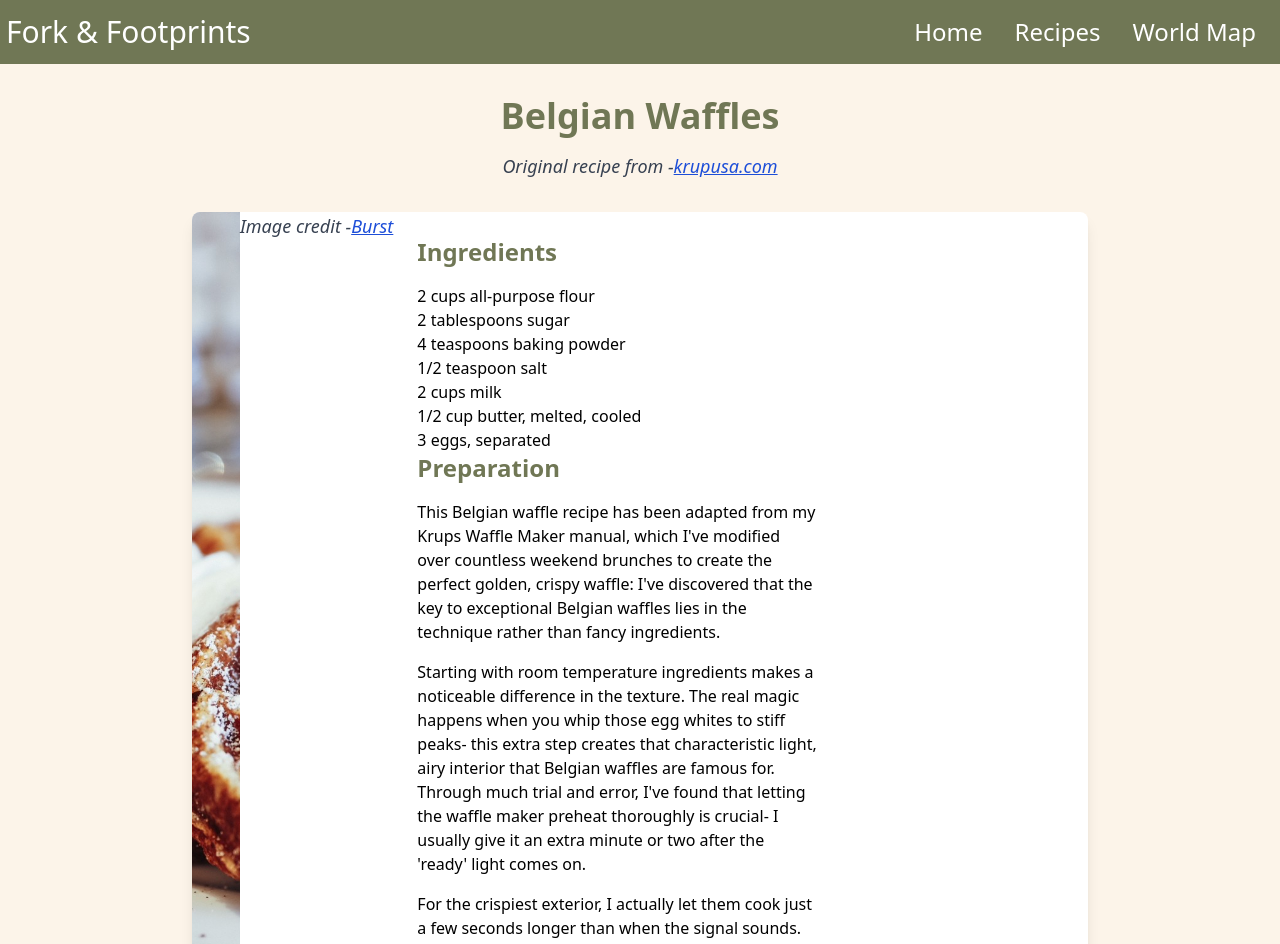
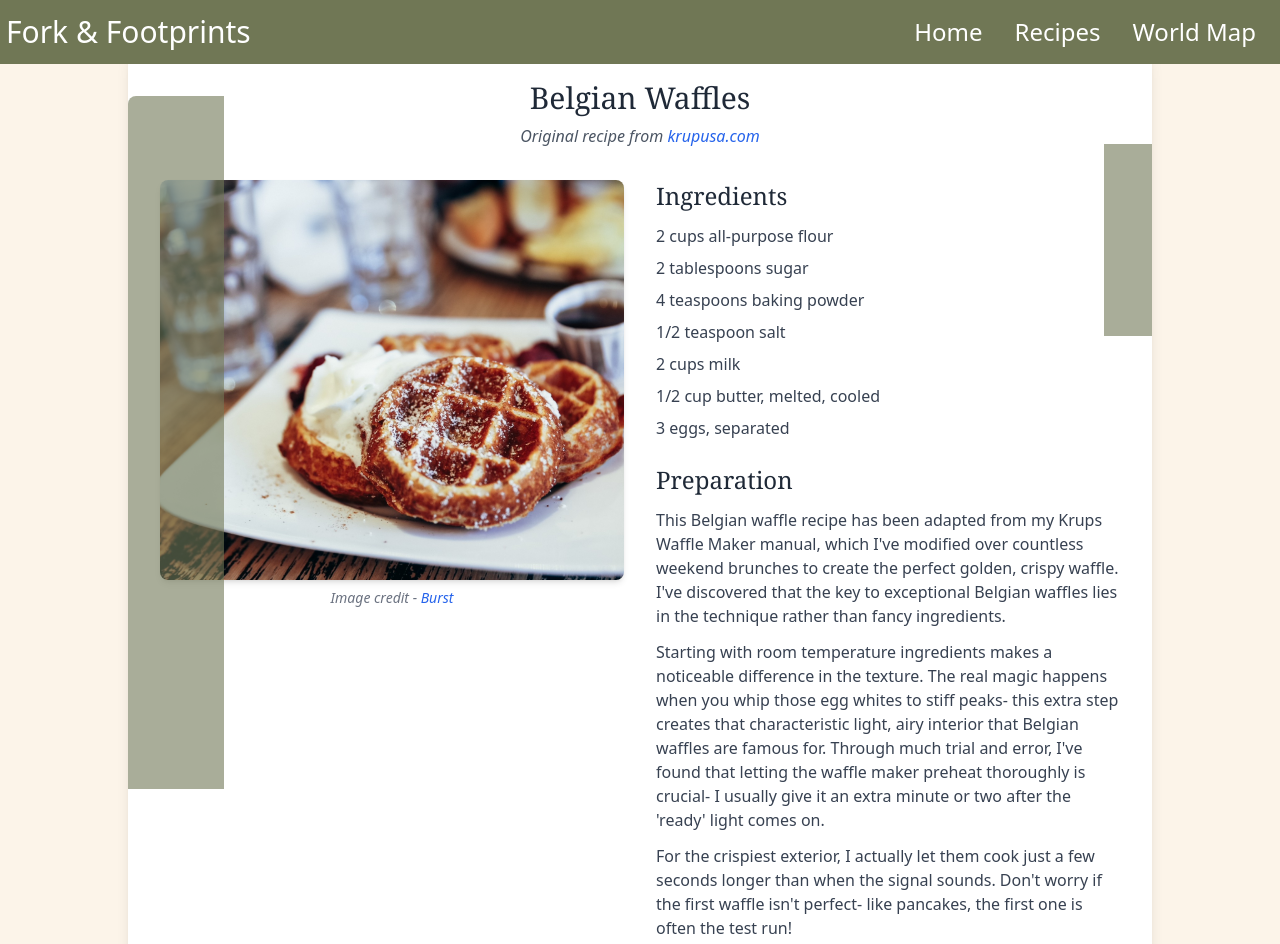
Before and after one commit to Tthompson8416/fork-and-footprints, a React (Vite) app: page /fork-and-footprints/fork-and-footprints/recipes/belgium/recipe1 in a window 1280 px wide. Shown: the top 944 px of the page. Built offline with nearby package versions, Linux system fonts and the light colour scheme.

Commit message:
Desired layout for recipes initialized

```diff
--- a/src/pages/Recipe1.jsx
+++ b/src/pages/Recipe1.jsx
@@ -2,49 +2,57 @@ import belgianWaffle from "../assets/images/belgium-images/belgian-waffle.jpg";
 
 const Recipe1 = () => {
   return (
-    <div className="bg-custom-cream min-h-screen flex flex-col items-center px-6 py-24">
-      <h1 className="text-4xl font-bold text-custom-accent mb-4 text-center">
+    <div className="bg-custom-cream px-4 py-6 sm:py-8 md:py-12 flex justify-center">
+      <div className="bg-white rounded-lg shadow-lg w-full max-w-[95%] sm:max-w-2xl md:max-w-4xl lg:max-w-5xl relative">
+        {/* Decorative blocks - now showing from sm (640px) breakpoint */}
+        <div className="hidden sm:block absolute top-12 left-0 w-16 lg:w-24 h-3/4 bg-custom-accent/60 rounded-tl-lg" />
+        <div className="hidden sm:block absolute top-24 right-0 w-8 lg:w-12 h-48 bg-custom-accent/60" />
+        <div className="hidden sm:block absolute bottom-0 right-0 w-16 lg:w-24 h-24 bg-sage-green/20 rounded-br-lg" />
+
+        <div className="p-4 sm:p-6 md:p-8">
+          <div className="text-center mb-6 md:mb-8">
+            <h1 className="text-2xl sm:text-3xl font-serif text-gray-800 mb-2">
               Belgian Waffles
             </h1>
-      <p className="text-lg text-gray-700 italic text-center mb-8">
-        Original recipe from -{""}
+            <p className="text-sm sm:text-base text-gray-600 italic">
+              Original recipe from{" "}
               <a
                 href="https://www.krupsusa.com/Recipes/Classic-Belgian-Waffles/r/239758"
                 target="_blank"
                 rel="noopener noreferrer"
-          className="text-blue-700 underline"
+                className="text-blue-600 hover:text-blue-800"
               >
                 krupusa.com
               </a>
             </p>
+          </div>
 
-      {/* Recipe container */}
-      <div className="bg-white shadow-lg rounded-lg overflow-hidden flex flex-col md:flex-row max-w-4xl">
-        {/* Image */}
-        <div className="md:w-12">
+          <div className="space-y-6 md:space-y-0 md:grid md:grid-cols-2 md:gap-8">
+            <div className="space-y-2">
               <img
                 src={belgianWaffle}
-            alt="Waffles on a plate"
-            className="object-cover w-full h-64 md:h-full"
+                alt="Belgian Waffles"
+                className="rounded-lg shadow-md w-full h-[250px] sm:h-[300px] md:h-[400px] object-cover"
               />
-        </div>
-        <p className="text-lg  text-gray-700 italic text-center mb-4">
-          Image credit -{""}
+              <p className="text-xs sm:text-sm text-gray-500 italic text-center">
+                Image credit -{" "}
                 <a
                   href="https://www.shopify.com/stock-photos"
                   target="_blank"
                   rel="noopener noreferrer"
-          className="text-blue-700 underline">
+                  className="text-blue-600 hover:text-blue-800"
+                >
                   Burst
                 </a>
               </p>
+            </div>
 
-        {/* Ingredients */}
-        <div className="p-6 md:w-1/2 flex flex-col justify-between">
-          <h2 className="text-2xl font-semibold text-custom-accent mb-4">
+            <div className="space-y-6">
+              <div>
+                <h2 className="text-xl sm:text-2xl font-serif text-gray-800 mb-3">
                   Ingredients
                 </h2>
-          <ul>
+                <ul className="space-y-2 text-sm sm:text-base text-gray-700">
                   <li>2 cups all-purpose flour</li>
                   <li>2 tablespoons sugar</li>
                   <li>4 teaspoons baking powder</li>
@@ -53,27 +61,39 @@ const Recipe1 = () => {
                   <li>1/2 cup butter, melted, cooled</li>
                   <li>3 eggs, separated</li>
                 </ul>
-          {/* Preparation steps */}
-          <h2 className="text-2xl font-semibold text-custom-accent mb-4">
+              </div>
+
+              <div>
+                <h2 className="text-xl sm:text-2xl font-serif text-gray-800 mb-3">
                   Preparation
                 </h2>
-          <p className="mb-4">
+                <div className="space-y-3 text-sm sm:text-base text-gray-700">
+                  <p>
                     This Belgian waffle recipe has been adapted from my Krups Waffle
                     Maker manual, which I've modified over countless weekend brunches to
-            create the perfect golden, crispy waffle: I've discovered that the
+                    create the perfect golden, crispy waffle. I've discovered that the
                     key to exceptional Belgian waffles lies in the technique rather than
-            fancy ingredients.</p>
-            <p className="mb-4">Starting with room temperature ingredients makes
-            a noticeable difference in the texture. The real magic happens when
-            you whip those egg whites to stiff peaks- this extra step creates
-            that characteristic light, airy interior that Belgian waffles are
-            famous for. Through much trial and error, I've found that letting
-            the waffle maker preheat thoroughly is crucial- I usually give it an
-            extra minute or two after the 'ready' light comes on.</p>
-            <p>For the crispiest exterior, I actually let them cook just a few seconds
-            longer than when the signal sounds. Don't worry if the first waffle
-            isn't perfect- like pancakes, the first one is often the test run!
+                    fancy ingredients.
                   </p>
+                  <p>
+                    Starting with room temperature ingredients makes a noticeable
+                    difference in the texture. The real magic happens when you whip
+                    those egg whites to stiff peaks- this extra step creates that
+                    characteristic light, airy interior that Belgian waffles are famous
+                    for. Through much trial and error, I've found that letting the
+                    waffle maker preheat thoroughly is crucial- I usually give it an
+                    extra minute or two after the 'ready' light comes on.
+                  </p>
+                  <p>
+                    For the crispiest exterior, I actually let them cook just a few
+                    seconds longer than when the signal sounds. Don't worry if the first
+                    waffle isn't perfect- like pancakes, the first one is often the
+                    test run!
+                  </p>
+                </div>
+              </div>
+            </div>
+          </div>
         </div>
       </div>
     </div>
```
Lines whose indentation alone changed are shown as unchanged.
